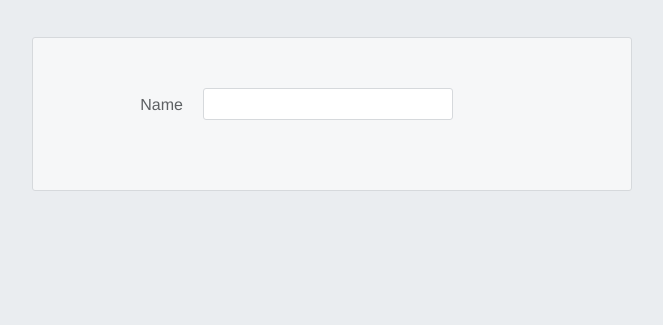
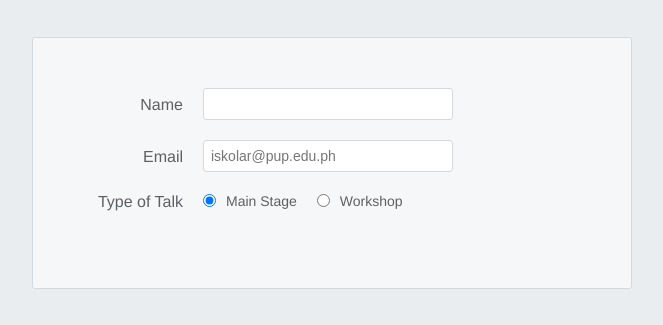
Before and after one commit to yey-code/DE-VERA_HTML-FORMS, a plain HTML site: page speaker-submission.html in a window 1280 px wide. Shown: the part 225-550 px from the top of the page, without its empty margins (308-971 px from the left). Drawn offline with Linux system fonts and the light colour scheme.

Commit message:
new commit

```diff
--- a/speaker-submission.html
+++ b/speaker-submission.html
@@ -20,6 +20,20 @@
             <label for='full-name'>Name</label>
             <input id='full-name' name='full-name' type='text'/>
         </div>
+
+        <div class='form-row'>
+            <label for='email'>Email</label>
+            <input id='email' name='email' type='email' placeholder='iskolar@pup.edu.ph'/>
+        </div>
+
+        <fieldset class='legacy-form-row'>
+            <legend>Type of Talk</legend>
+            <input id='seminar-type-1' name='seminar-type' type='radio' value='main-stage' checked/>
+            <label for='seminar-type-1' class='radio-label'>Main Stage</label>
+
+            <input id='seminar-type-2' name='seminar-type' type='radio' value='workshop'/>
+            <label for='seminar-type-2' class='radio-label'>Workshop</label>
+        </fieldset>
     </form>
 </body>
 </html>
--- a/styles.css
+++ b/styles.css
@@ -50,7 +50,8 @@ body {
     flex-wrap: wrap;
 }
 
-.form-row input[type='text'] {
+.form-row input[type='text'],
+.form-row input[type='email'] {
     background-color: #FFFFFF;
     border: 1px solid #D6D9DC;
     border-radius: 3px;
@@ -59,7 +60,38 @@ body {
     font-size: 14px;
 }
 
-@media only screen and (min-width: 700px){
+.form-row input[type='text']:invalid,
+.form-row input[type='email']:invalid {
+    border: 1px solid #D55C5F;
+    color: #D55C5F;
+    box-shadow: none;
+}
+
+.legacy-form-row {
+    border: none;
+    margin-bottom: 40px;
+}
+
+.legacy-form-row legend {
+    margin-bottom: 15px;
+}
+
+.legacy-form-row .radio-label {
+    display: block;
+    font-size: 14px;
+    padding: 0 20px 0 10px;
+}
+
+.legacy-form-row input[type='radio'] {
+    margin-top: 2px;
+}
+
+.legacy-form-row .radio-label,
+.legacy-form-row input[type='radio'] {
+    float: left;
+}
+
+@media only screen and (min-width: 700px) {
     .speaker-form-header,
     .speaker-form {
         width: 600px;
@@ -71,7 +103,10 @@ body {
         margin-bottom: 20px;
     }
 
-    .form-row input[type='text'] {
+    .form-row input[type='text'],
+    .form-row input[type='email'],
+    .form-row select,
+    .form-row textarea {
         width: 250px;
         height: initial;
     }
@@ -82,4 +117,18 @@ body {
         margin-top: 7px;
         padding-right: 20px;
     }
+
+    .legacy-form-row {
+        margin-bottom: 10px;
+    }
+
+    .legacy-form-row legend {
+        width: 120px;
+        text-align: right;
+        padding-right: 20px;
+    }
+
+    .legacy-form-row legend {
+        float: left;
+    }
 }
```
